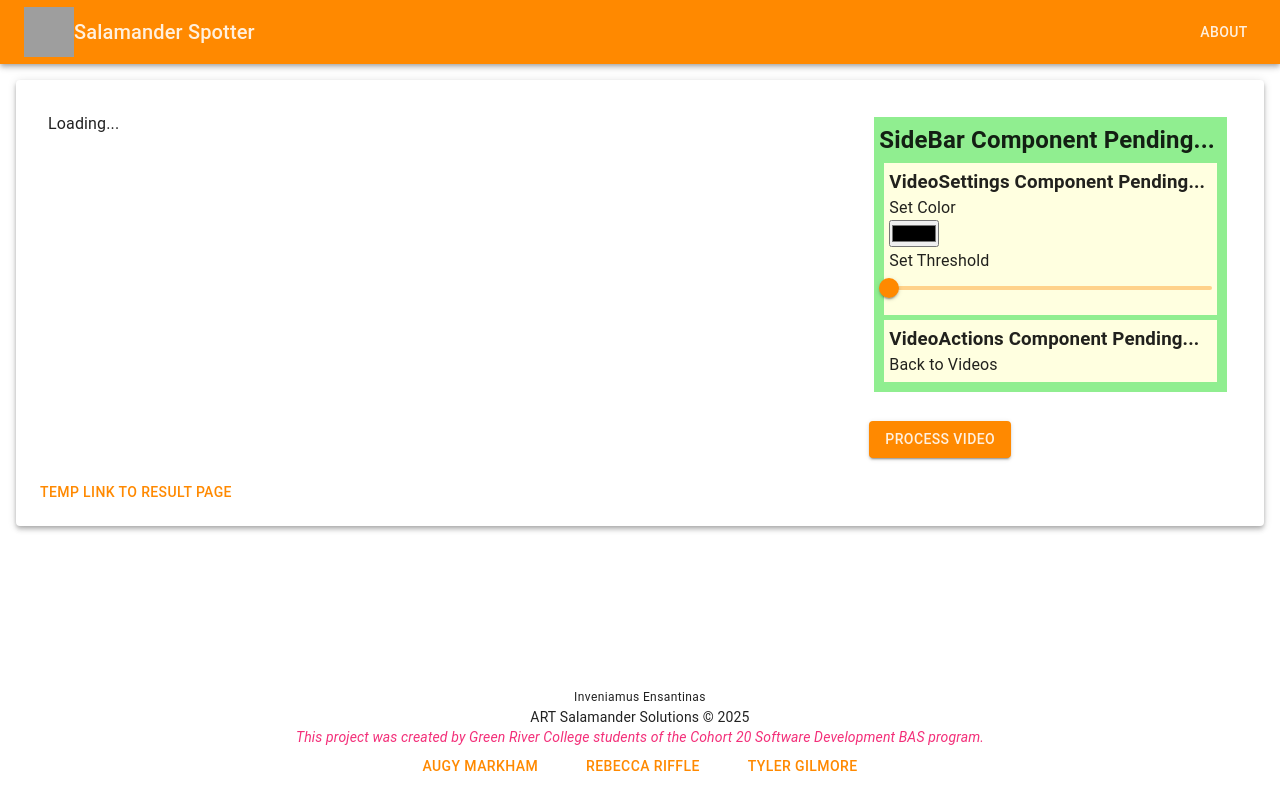
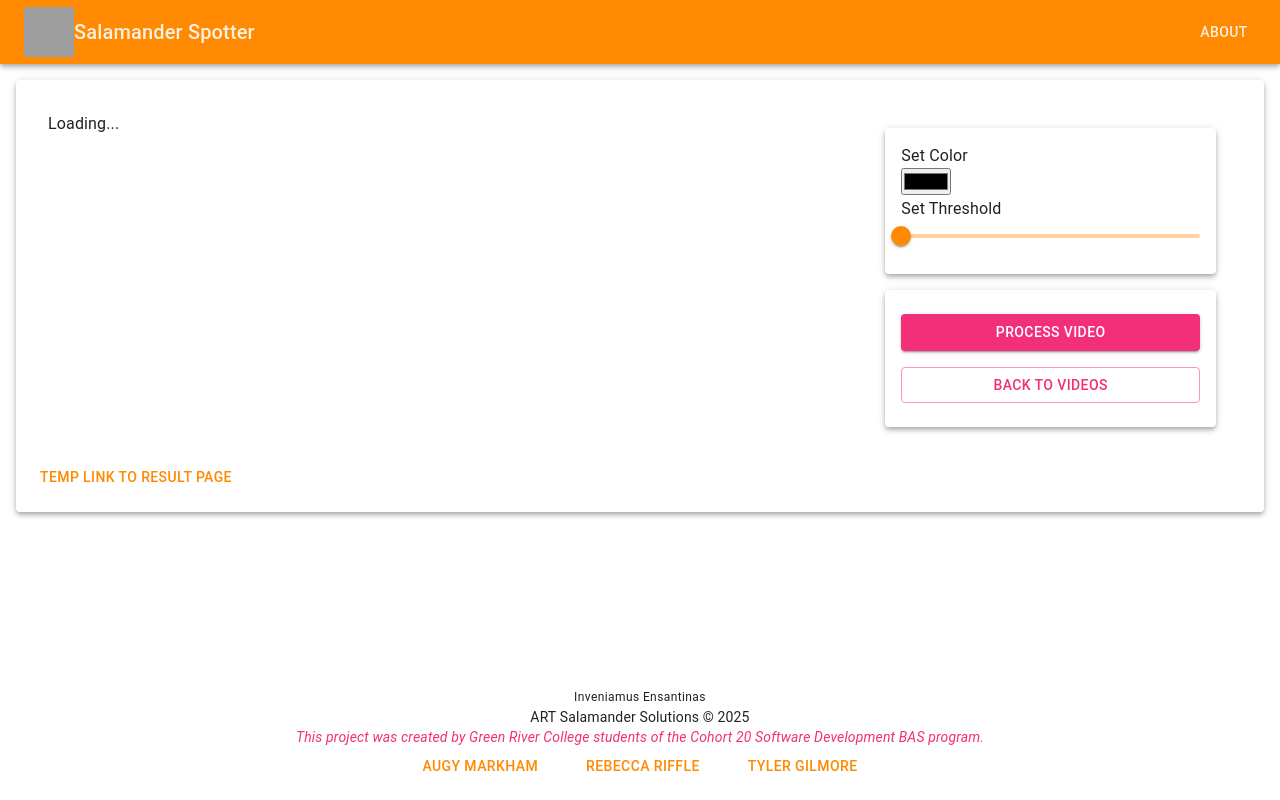
Before and after one commit to rifflere/centroid-finder-frontend, a Next.js app in the folder centroid-finder-frontend/: page /preview/1 in a window 1280 px wide. Built offline with nearby package versions, Linux system fonts and the light colour scheme; no server answers; grey boxes are pictures that could not be loaded.

Commit message:
more mui edits and temporary loading animation on "Process Video" Button

```diff
--- a/centroid-finder-frontend/src/app/preview/[filename]/page.jsx
+++ b/centroid-finder-frontend/src/app/preview/[filename]/page.jsx
@@ -46,8 +46,7 @@ export default function PreviewPage({children, params}){
                 {/* The right side of the grid has sidebar tools that adjust the settings and the process video button */}
                 <Grid size={4} sx={{padding:2}}>
                     <SideBar />
-                    <br/>
-                    <Button variant="contained" color="primary">Process Video</Button>
+
                 </Grid>
 
             </Grid>
--- a/centroid-finder-frontend/src/components/SideBar.jsx
+++ b/centroid-finder-frontend/src/components/SideBar.jsx
@@ -4,11 +4,11 @@
 
 import VideoSettings from "./VideoSettings";
 import VideoActions from "./VideoActions";
+import { Paper } from '@mui/material'
 
 export default function SideBar(){
     return (
-        <div style={{ backgroundColor: "lightgreen", margin: "5px", padding: "5px"}}>
-            <h2>SideBar Component <bold>Pending...</bold></h2>
+        <div>
             <VideoSettings />
             <VideoActions />
         </div>
--- a/centroid-finder-frontend/src/components/VideoActions.jsx
+++ b/centroid-finder-frontend/src/components/VideoActions.jsx
@@ -3,12 +3,26 @@
 // Parent -> SideBar
 // children -> n/a
 
+import { Button, Paper} from '@mui/material';
+import IconButton from '@mui/material/IconButton';
+import React from 'react';
+import {useEffect, useState} from 'react'
+
 export default function VideoActions(){
+    // submit button loading
+    const [loading, setLoading] = React.useState(false);
+    React.useEffect(() => {
+        const timeout = setTimeout(() => {
+        setLoading(false);
+        }, 2000);
+        return () => clearTimeout(timeout);
+    });
+
     return (
-        <div style={{ backgroundColor: 'lightyellow', margin: '5px', padding: '5px'}}>
-            <h3>VideoActions Component <bold>Pending...</bold></h3>
-            <a href="/videos">Back to Videos</a>
-        </div>
+        <Paper elevation={4} sx={{m: 2, p: 2}}>
+            <Button onClick={() => setLoading(true)} loading={loading} variant="contained" color="secondary" sx={{width: 1, my: 1}}>Process Video</Button>
+            <Button variant="outlined" color="secondary" href="/videos" sx={{width: 1, my: 1}}>Back to Videos</Button>
+        </Paper>
 
     )
 }
--- a/centroid-finder-frontend/src/components/VideoSettings.jsx
+++ b/centroid-finder-frontend/src/components/VideoSettings.jsx
@@ -2,12 +2,11 @@
 
 // Parent -> SideBar
 // children -> n/a
-import { Slider, Tooltip, Typography } from '@mui/material'
+import { Slider, Tooltip, Typography, Paper} from '@mui/material'
 
 export default function VideoSettings(){
     return (
-        <div style={{ backgroundColor: 'lightyellow', margin: '5px', padding: '5px'}}>
-            <h3>VideoSettings Component <bold>Pending...</bold></h3>
+        <Paper elevation={4} sx={{m: 2, p: 2}}>
             {/* A helpful tooltip about color */}
             <Tooltip title="Use the color picker to the color from the frame.">
                 <Typography variant="body1" component="p">Set Color</Typography>
@@ -22,7 +21,7 @@ export default function VideoSettings(){
                 <Slider defaultValue={0} aria-label="Default" valueLabelDisplay="auto" />
             </Tooltip>
 
-        </div>
+        </Paper>
 
     )
 }
```
